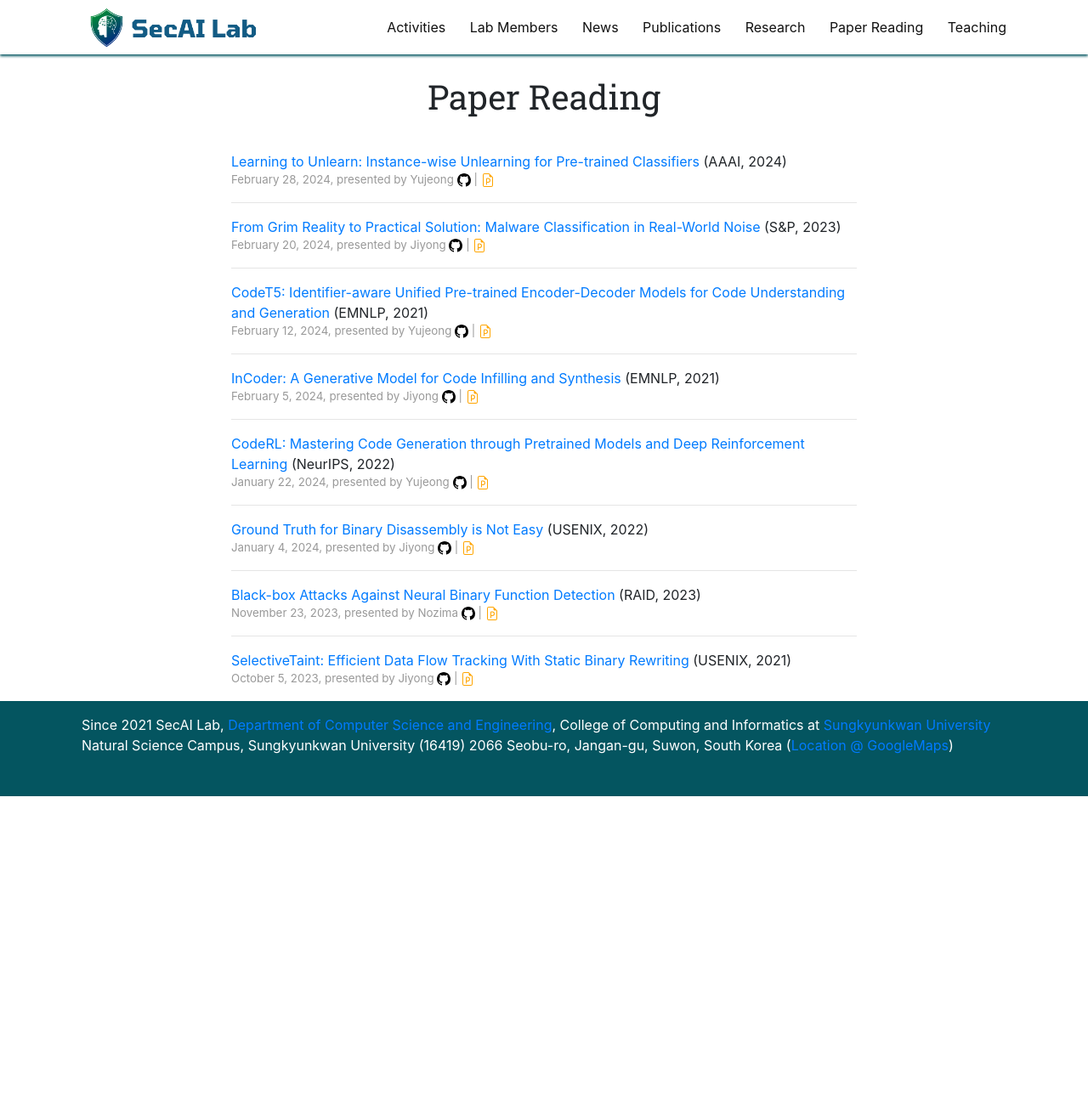
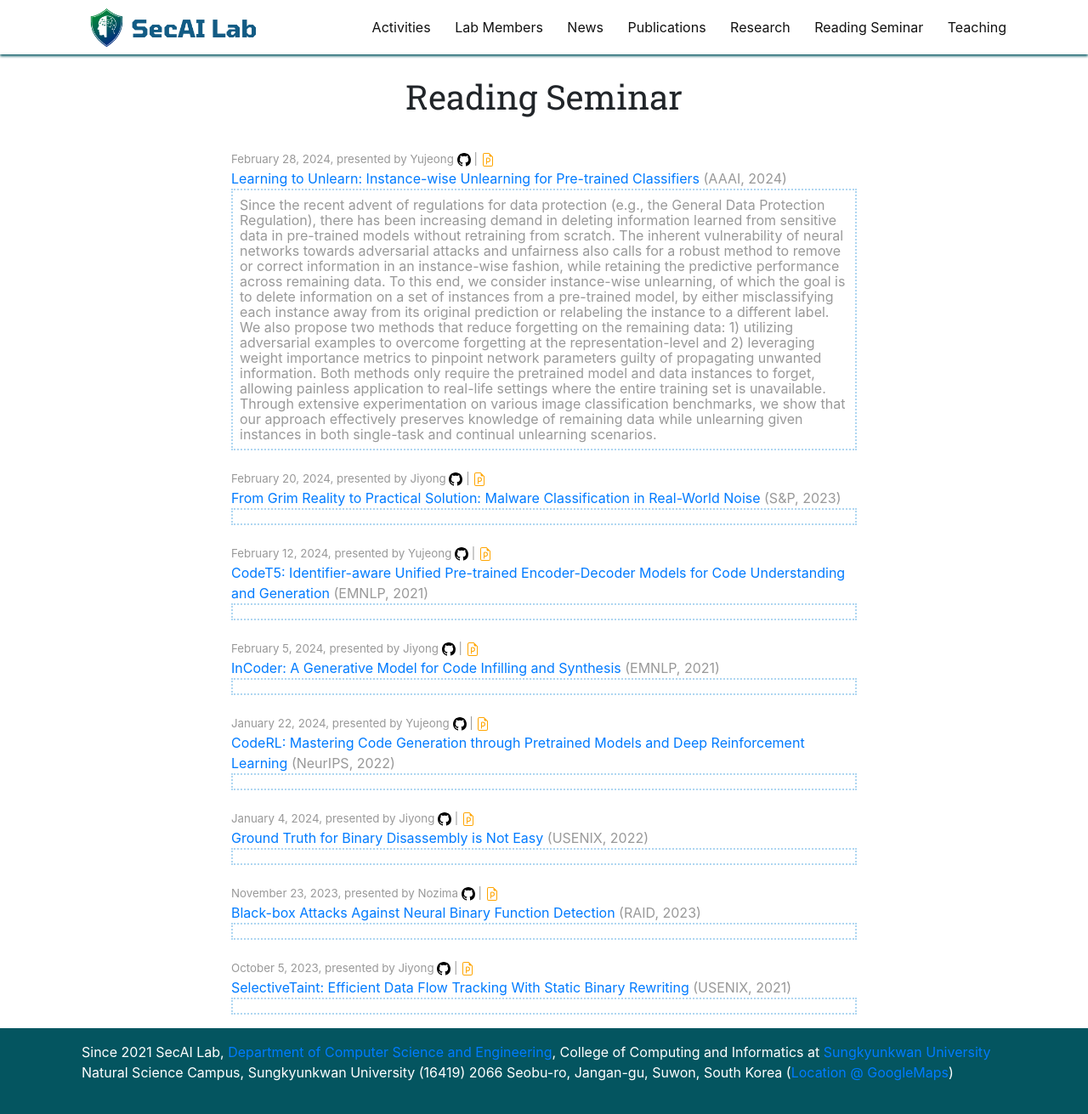
Before and after one commit to SecAI-Lab/secai-lab.github.io, a Jekyll site: the page built from pages/seminar.md, in a window 1280 px wide and 1322 px high. Shown: the top 1311 px of the window at 85% size. Built offline with Jekyll 4.4.1, drawn with Linux system fonts in a browser that asks for light colours; nearby versions of some CDN libraries.

Commit message:
reading seminar updateD

```diff
--- a/_data/readings.yml
+++ b/_data/readings.yml
@@ -6,6 +6,23 @@
   conference: AAAI
   date: 2024.02.28
   pub_year: 2024
+  discussion: "Since the recent advent of regulations for data protection
+(e.g., the General Data Protection Regulation), there has been
+increasing demand in deleting information learned from sensitive data in pre-trained models without retraining from
+scratch. The inherent vulnerability of neural networks towards adversarial attacks and unfairness also calls for a robust
+method to remove or correct information in an instance-wise
+fashion, while retaining the predictive performance across
+remaining data. To this end, we consider instance-wise unlearning, of which the goal is to delete information on a set
+of instances from a pre-trained model, by either misclassifying each instance away from its original prediction or relabeling the instance to a different label. We also propose
+two methods that reduce forgetting on the remaining data:
+1) utilizing adversarial examples to overcome forgetting at
+the representation-level and 2) leveraging weight importance
+metrics to pinpoint network parameters guilty of propagating
+unwanted information. Both methods only require the pretrained model and data instances to forget, allowing painless
+application to real-life settings where the entire training set
+is unavailable. Through extensive experimentation on various
+image classification benchmarks, we show that our approach
+effectively preserves knowledge of remaining data while unlearning given instances in both single-task and continual unlearning scenarios."
 
 - title: "From Grim Reality to Practical Solution: Malware Classification in Real-World Noise"
   link: "https://ieeexplore.ieee.org/document/10179453"
@@ -15,6 +32,7 @@
   conference: S&P
   date: 2024.02.20
   pub_year: 2023
+  discussion: ""
 
 - title: "CodeT5: Identifier-aware Unified Pre-trained Encoder-Decoder Models for Code Understanding and Generation"
   link: "https://arxiv.org/pdf/2109.00859.pdf"
--- a/_sass/_layout.scss
+++ b/_sass/_layout.scss
@@ -89,6 +89,14 @@ pre code.hljs {
 			85,
 			96,
 			0.6);
+}
+
+.dotted-box {
+	border: 2px dotted #AED6F1;
+	padding: 8px;
+	width: 750 px;
+	height: 100 px;
+	line-height: 18px;
 }
 
 $extraDark: #181A28;
--- a/pages/seminar.md
+++ b/pages/seminar.md
@@ -1,5 +1,5 @@
 ---
-title: "Paper Reading"
+title: "Reading Seminar"
 layout: page
 permalink: /seminar/
 main_nav: true
@@ -11,7 +11,6 @@ main_nav: true
 <ul class="post-list">
   {% for post in site.data.readings %}
     <li>
-      <span><a href="{{ post.link }}" target="_blank"> {{ post.title }} </a> ({{ post.conference}}, {{post.pub_year}})</span>
       <section class="post-meta">
       <div class="post-data">{{ post.date | date: "%B %-d, %Y" }}, presented by {{ post.presenter }}
         <a href="{{post.code_link}}" target="_blank" style="color: black"><svg xmlns="http://www.w3.org/2000/svg" width="16" height="16" fill="currentColor" class="bi bi-github" viewBox="0 0 16 16">
@@ -20,11 +19,12 @@ main_nav: true
             <path d="M7 5.5a1 1 0 0 0-1 1V13a.5.5 0 0 0 1 0v-2h1.188a2.75 2.75 0 0 0 0-5.5zM8.188 10H7V6.5h1.188a1.75 1.75 0 1 1 0 3.5"/>
             <path d="M14 4.5V14a2 2 0 0 1-2 2H4a2 2 0 0 1-2-2V2a2 2 0 0 1 2-2h5.5zm-3 0A1.5 1.5 0 0 1 9.5 3V1H4a1 1 0 0 0-1 1v12a1 1 0 0 0 1 1h8a1 1 0 0 0 1-1V4.5z"/></svg></a>
       </div>
-
+    <span><a href="{{ post.link }}" target="_blank"> {{ post.title }} </a> ({{ post.conference}}, {{post.pub_year}})</span>
+    <div class="dotted-box">{{ post.discussion }}</div>
       </section>
     </li>
     {% if forloop.last == false %}
-      <hr>
+      <br>
     {% endif %}
   {% endfor %}
 </ul>
```
Also changed, not shown: 1 other file.
